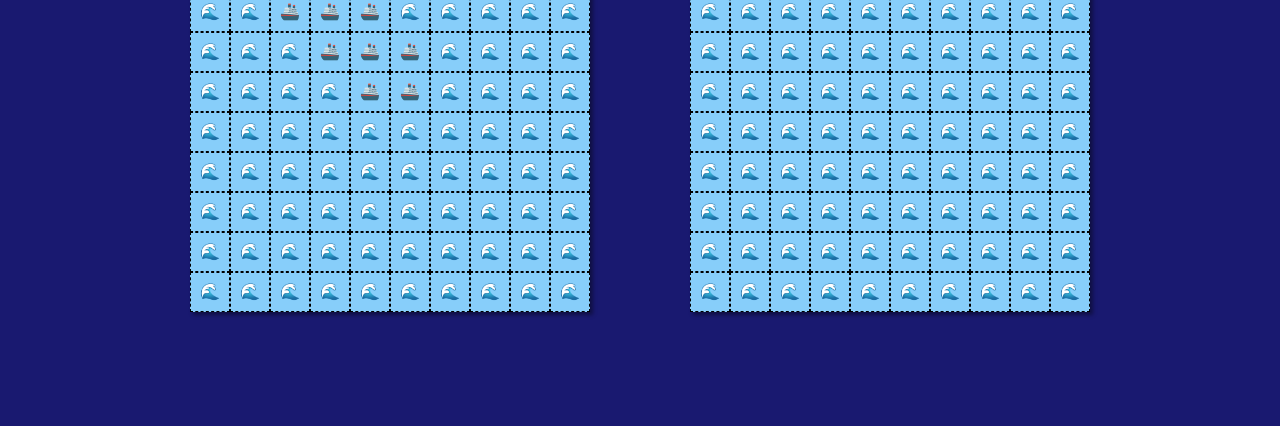
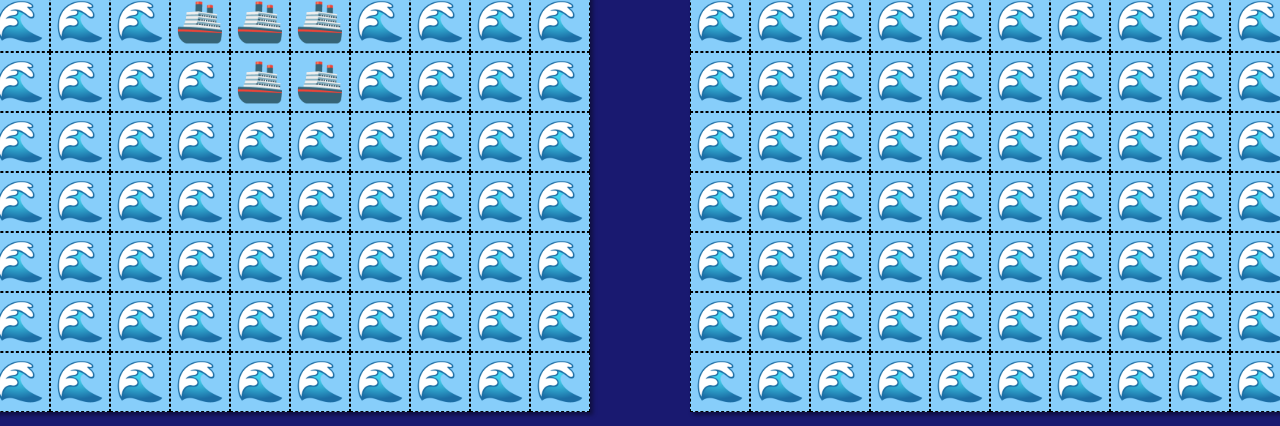
Before and after one commit to RichardGabelman/battleship, a website built with webpack: page src/template.html in a window 1280 px wide. Shown: the part 374-800 px from the top of the page. Built offline with nearby package versions, Linux system fonts and the light colour scheme.

Commit message:
Fix board/font sizing

```diff
--- a/src/styles.css
+++ b/src/styles.css
@@ -6,7 +6,7 @@
 
 :root {
   --boardSize: 10;
-  --gameBoardSize: 400px;
+  --gameBoardSize: 600;
 }
 
 html, body {
@@ -50,8 +50,8 @@ h2 {
   display: grid;
   grid-template-columns: repeat(var(--boardSize), 1fr);
   grid-template-rows: repeat(var(--boardSize), 1fr);
-  width: var(--gameBoardSize);
-  height: var(--gameBoardSize);
+  width: calc(var(--gameBoardSize) * 1px);
+  height: calc(var(--gameBoardSize) * 1px);
   background-color: lightskyblue;
   box-shadow: 3px 3px 4px rgba(0, 0, 0, 0.4);
 }
@@ -61,7 +61,7 @@ h2 {
   display: flex;
   justify-content: center;
   align-items: center;
-  font-size: calc(var(--gameBoardSize)/5)px;
+  font-size: calc((var(--gameBoardSize)/15) * 1px);
   /*font-size: 2.6rem;*/
   user-select: none;
 }
```
